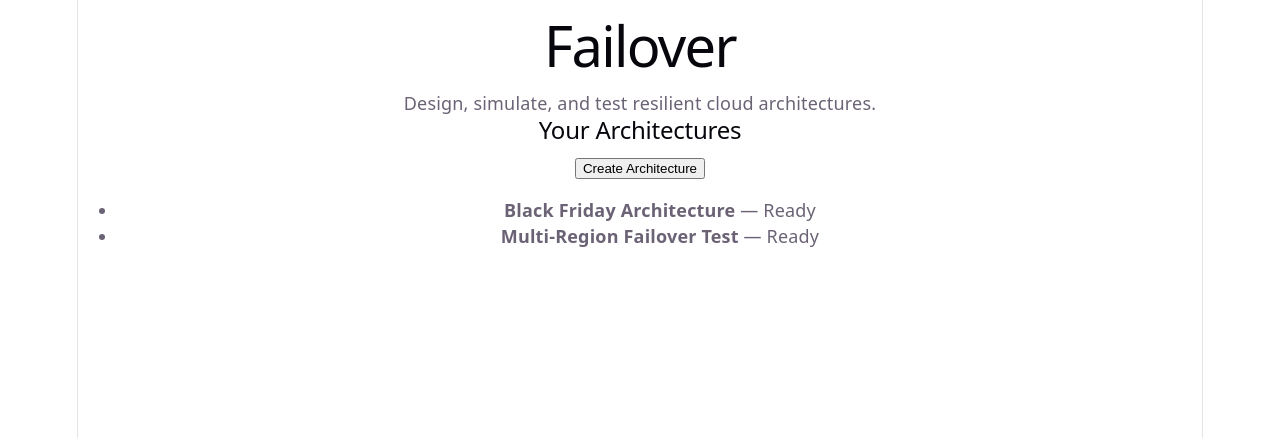
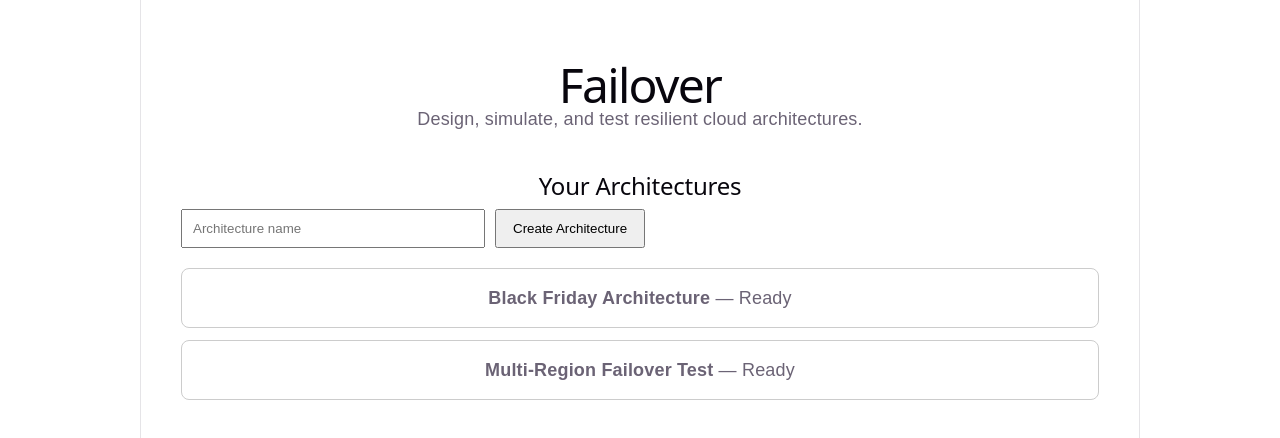
Before and after one commit to siyuan-su/Failover, a React (Vite) app in the folder frontend/: page / in a window 1280 px wide. Shown: the top 438 px of the page. Built offline with nearby package versions, Linux system fonts and the light colour scheme.

Commit message:
Add Archtiecture creation

```diff
--- a/frontend/src/App.css
+++ b/frontend/src/App.css
@@ -17,9 +17,19 @@ h2 {
   margin-top: 40px;
 }
 
+.create-section {
+  display: flex;
+  gap: 10px;
+  margin-bottom: 20px;
+}
+
+input {
+  padding: 10px;
+  width: 280px;
+}
+
 button {
   padding: 10px 16px;
-  margin-bottom: 20px;
   cursor: pointer;
 }
 
--- a/frontend/src/App.tsx
+++ b/frontend/src/App.tsx
@@ -1,10 +1,14 @@
+import { useState } from "react";
+import "./App.css";
+
 type Architecture = {
   id: number;
   name: string;
   status: string;
 };
 
-const architectures: Architecture[] = [
+function App() {
+  const [architectures, setArchitectures] = useState<Architecture[]>([
     {
       id: 1,
       name: "Black Friday Architecture",
@@ -15,9 +19,25 @@ const architectures: Architecture[] = [
       name: "Multi-Region Failover Test",
       status: "Ready",
     },
-];
+  ]);
 
-function App() {
+  const [newArchitectureName, setNewArchitectureName] = useState("");
+
+  function createArchitecture() {
+    if (newArchitectureName.trim() === "") {
+      return;
+    }
+
+    const newArchitecture: Architecture = {
+      id: Date.now(),
+      name: newArchitectureName,
+      status: "Ready",
+    };
+
+    setArchitectures([...architectures, newArchitecture]);
+    setNewArchitectureName("");
+  }
+
   return (
     <main>
       <h1>Failover</h1>
@@ -28,7 +48,18 @@ function App() {
 
       <h2>Your Architectures</h2>
 
-      <button>Create Architecture</button>
+      <div className="create-section">
+        <input
+          type="text"
+          placeholder="Architecture name"
+          value={newArchitectureName}
+          onChange={(event) => setNewArchitectureName(event.target.value)}
+        />
+
+        <button onClick={createArchitecture}>
+          Create Architecture
+        </button>
+      </div>
 
       <ul>
         {architectures.map((architecture) => (
```
Lines whose indentation alone changed are shown as unchanged.
